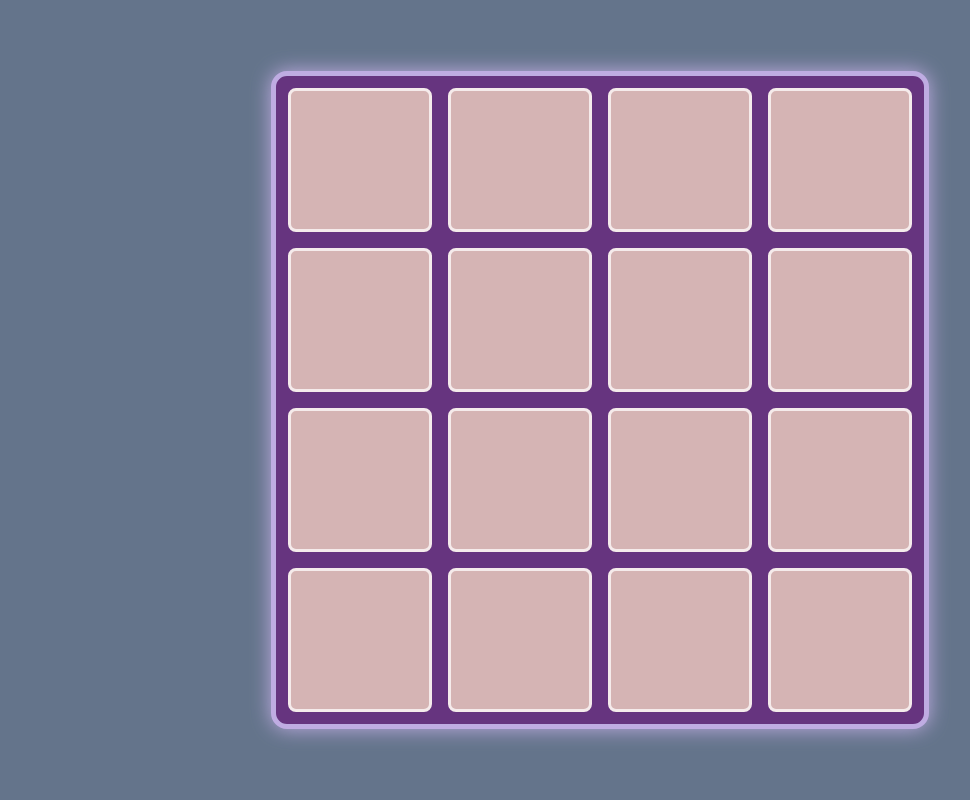
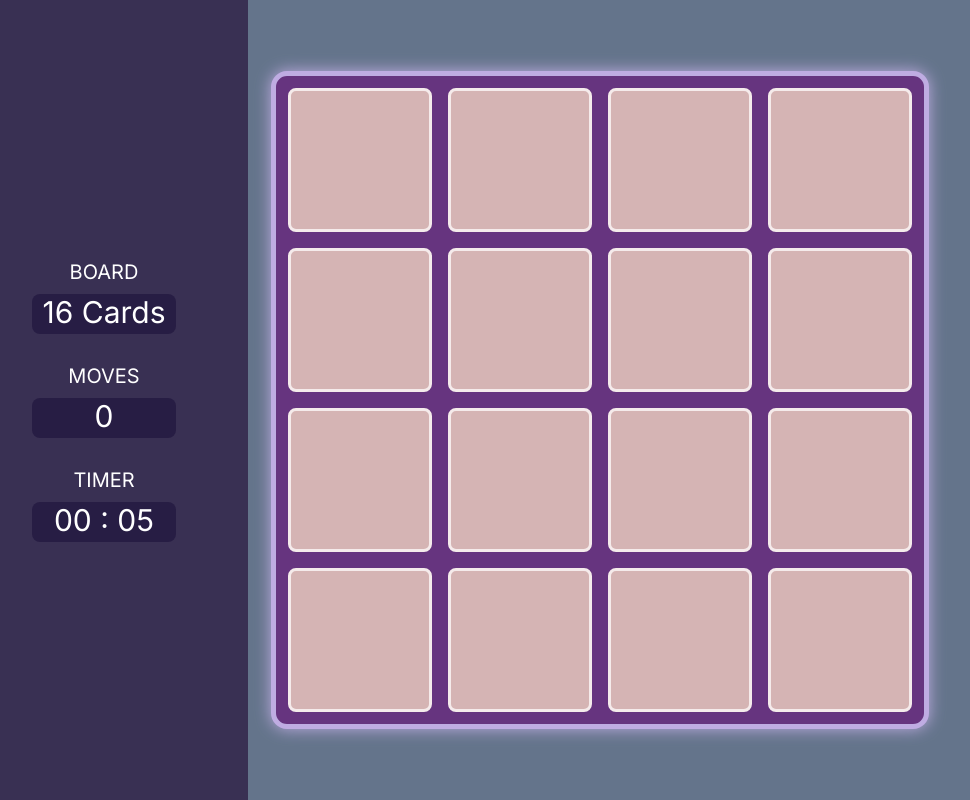
Before and after one commit to SamirMishra27/memory-game, a React (Vite) app: page / in a window 1280 px wide. Shown: the whole page, without its empty margins (40-1010 px from the left). Built offline with nearby package versions, Linux system fonts and the light colour scheme.

Commit message:
feat: add sidebar to track game stats
* Add GameStats.tsx a sidebar which will track some stats
* Add logic to track moves and time elapsed
* Also show the board size
* Add more proper styling...

```diff
--- a/src/App.tsx
+++ b/src/App.tsx
@@ -1,17 +1,29 @@
-import { useState, useRef, MutableRefObject, MouseEvent } from 'react'
+import { useState, useRef, MutableRefObject, MouseEvent, useEffect } from 'react'
 import './index.css'
+
+import GameStats from './components/GameStats'
+import GameSelectionModal from './components/GameSelectionModal'
 
 import { images } from './images'
 import { shuffle } from './utils'
+import { Stopwatch } from './types'
 
 const shuffledImages = shuffle([...Object.keys(images), ...Object.keys(images)])
 
 function App() {
     const cardsRef = useRef() as MutableRefObject<HTMLDivElement>
     const resolveClick = useRef(true)
+    const stopwatchTask = useRef(0)
+
     const [lastUpdate, setUpdate] = useState(Date.now())
+    const [stopwatch, setStopwatch] = useState<Stopwatch>({
+        seconds: 0,
+        minutes: 0,
+    })
+    const [boardSize, setBoardSize] = useState(16)
+    const [movesCount, setMovesCount] = useState(0)
 
-    const [guessedCards, setGuessed] = useState<number[]>([]) // Array of cad ids
+    const [guessedCards, setGuessed] = useState<number[]>([]) // Array of card ids
     const [matchedCards, setMatched] = useState<string[]>([]) // Array of matched card names
 
     function matchCards() {
@@ -20,14 +32,15 @@ function App() {
         if (shuffledImages[index1] === shuffledImages[index2]) {
             matchedCards.push(shuffledImages[index1])
             setMatched(matchedCards)
-        } // else setGuessed([])
+        }
 
         setGuessed([])
         setUpdate(Date.now())
+        setMovesCount(movesCount + 1)
 
         // Check endgame
         if (shuffledImages.length / 2 === matchedCards.length) {
-            // Do nothing
+            clearInterval(stopwatchTask.current)
         } else resolveClick.current = true
     }
 
@@ -40,7 +53,6 @@ function App() {
 
         setGuessed(guessedCards)
         setUpdate(Date.now())
-        // console.log(cardNumber)
 
         if (guessedCards.length === 2) {
             resolveClick.current = false
@@ -48,8 +60,25 @@ function App() {
         }
     }
 
+    function updateStopwatch() {
+        if (stopwatch.seconds >= 59) {
+            stopwatch.seconds = 0
+            stopwatch.minutes += 1
+        } else stopwatch.seconds += 1
+        setStopwatch({
+            minutes: stopwatch.minutes,
+            seconds: stopwatch.seconds,
+        })
+    }
+
+    useEffect(() => {
+        if (!stopwatchTask.current)
+            stopwatchTask.current = setInterval(() => updateStopwatch(), 1 * 1000)
+    })
+
     return (
         <div className="main w-full h-[100vh] flex items-center justify-center">
+            <GameStats size={boardSize} moves={movesCount} stopwatch={stopwatch} />
             <div
                 className="cards grid grid-cols-4 grid-rows-4 gap-4 bg-[#66347F] p-3 rounded-2xl cards-border items-center justify-evenly"
                 ref={cardsRef}>
@@ -80,6 +109,7 @@ function App() {
                     </div>
                 ))}
             </div>
+            <div className="modal-backdrop" />
         </div>
     )
 }
--- /dev/null
+++ b/src/components/GameSelectionModal.tsx
@@ -0,0 +1,3 @@
+export default function GameSelectionModal() {
+    return ()
+}
--- /dev/null
+++ b/src/components/GameStats.tsx
@@ -0,0 +1,24 @@
+import React from 'react'
+import { Stopwatch } from '../types'
+
+export default function GameStats(props: { size: number; moves: number; stopwatch: Stopwatch }) {
+    const { size, moves, stopwatch } = props
+
+    return (
+        <div className="game-stats-bar w-72 h-full bg-[#393053] flex flex-col items-center justify-center absolute left-0 text-center text-white">
+            <h4 className="text-xl m-1">BOARD</h4>
+            <div className="game-size text-3xl m-1 w-36 h-10 rounded-lg bg-[#271d44]">
+                {size} Cards
+            </div>
+
+            <h3 className="text-xl m-1 mt-6">MOVES</h3>
+            <div className="text-3xl m-1 w-36 h-10 rounded-lg bg-[#271d44]">{moves}</div>
+
+            <h3 className="text-xl m-1 mt-6">TIMER</h3>
+            <div className="text-3xl m-1 w-36 h-10 rounded-lg bg-[#271d44]">
+                {stopwatch.minutes.toString().padStart(2, '0')} :{' '}
+                {stopwatch.seconds.toString().padStart(2, '0')}
+            </div>
+        </div>
+    )
+}
--- a/src/images.ts
+++ b/src/images.ts
@@ -7,11 +7,10 @@ import hotdog from './assets/hotdog.png'
 import greentea from './assets/greentea.png'
 import eguitar from './assets/eguitar.png'
 
-interface imagesDict {
-    [key: string]: string
-}
+import { ImagesDict } from './types'
 
-export const images: imagesDict = {
+/* cspell:disable */
+export const images: ImagesDict = {
     crab: crab,
     umbrella: umbrella,
     pinetree: pinetree,
@@ -20,5 +19,5 @@ export const images: imagesDict = {
     juice: juice,
     hotdog: hotdog,
     greentea: greentea,
-    eguitar: eguitar
+    eguitar: eguitar,
 }
--- a/src/index.css
+++ b/src/index.css
@@ -1,3 +1,5 @@
+@import url('https://fonts.googleapis.com/css2?family=Inter:wght@100;200;300;400;500;600;700;800;900&display=swap');
+
 @tailwind base;
 @tailwind components;
 @tailwind utilities;
@@ -12,6 +14,7 @@ body {
     width: 100%;
     height: 100vh;
     background-color: #64748b;
+    font-family: Inter, 'Segoe UI', Tahoma, Geneva, Verdana, sans-serif;
 }
 
 .cards-border {
@@ -33,7 +36,8 @@ body {
 }
 
 .card.matched {
-    border: 3px solid rgb(180, 231, 180);
+    /* border: 3px solid rgb(180, 231, 180); */
+    border: 3px solid rgb(179, 255, 174);
     transition: all 200ms ease-in-out;
 }
 
--- a/src/main.tsx
+++ b/src/main.tsx
@@ -4,7 +4,7 @@ import App from './App'
 import './index.css'
 
 ReactDOM.createRoot(document.getElementById('root') as HTMLElement).render(
-  <React.StrictMode>
-    <App />
-  </React.StrictMode>,
+    <React.StrictMode>
+        <App />
+    </React.StrictMode>
 )
--- /dev/null
+++ b/src/types.ts
@@ -0,0 +1,8 @@
+export interface ImagesDict {
+    [key: string]: string
+}
+
+export interface Stopwatch {
+    minutes: number
+    seconds: number
+}
```
